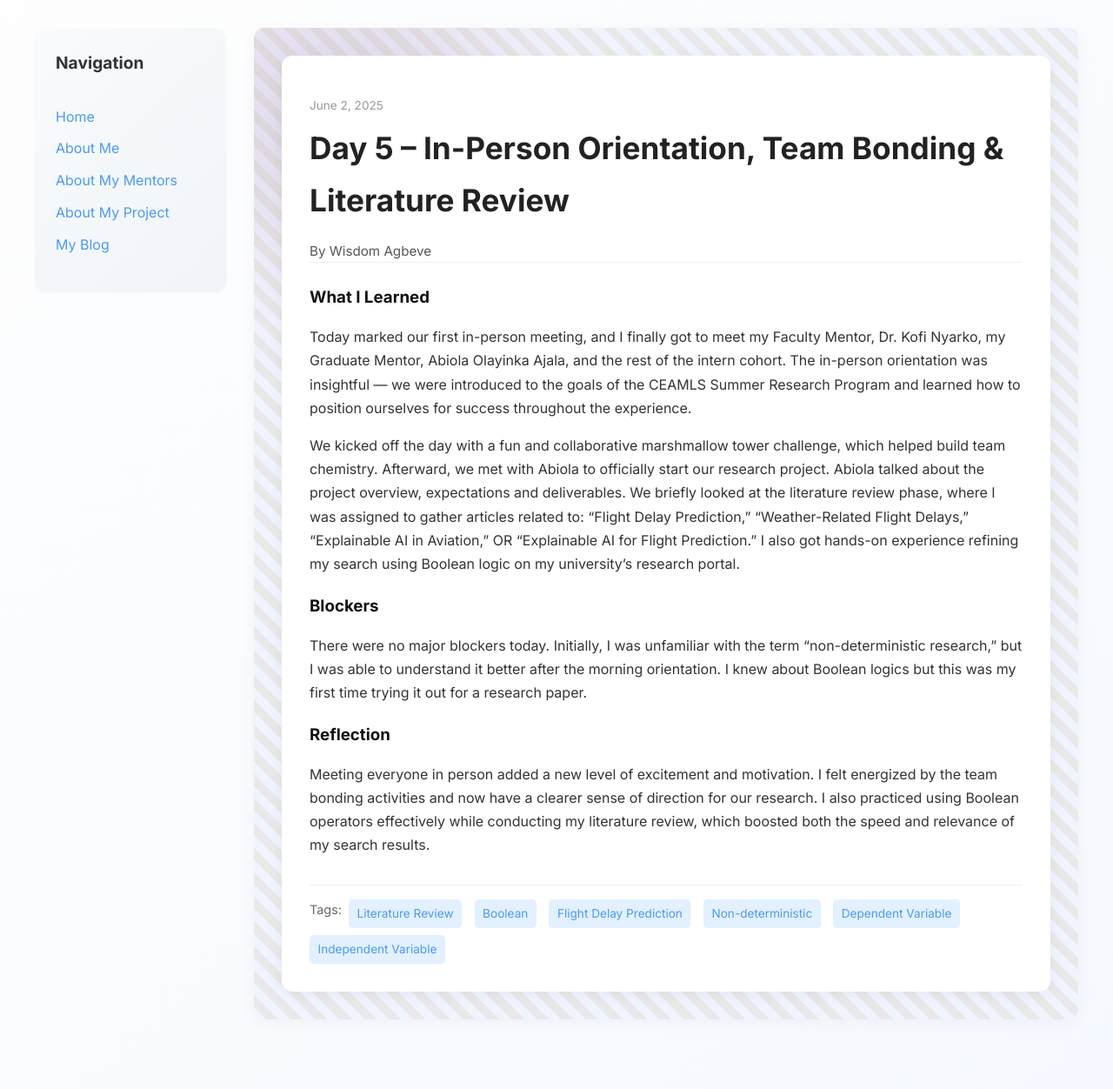
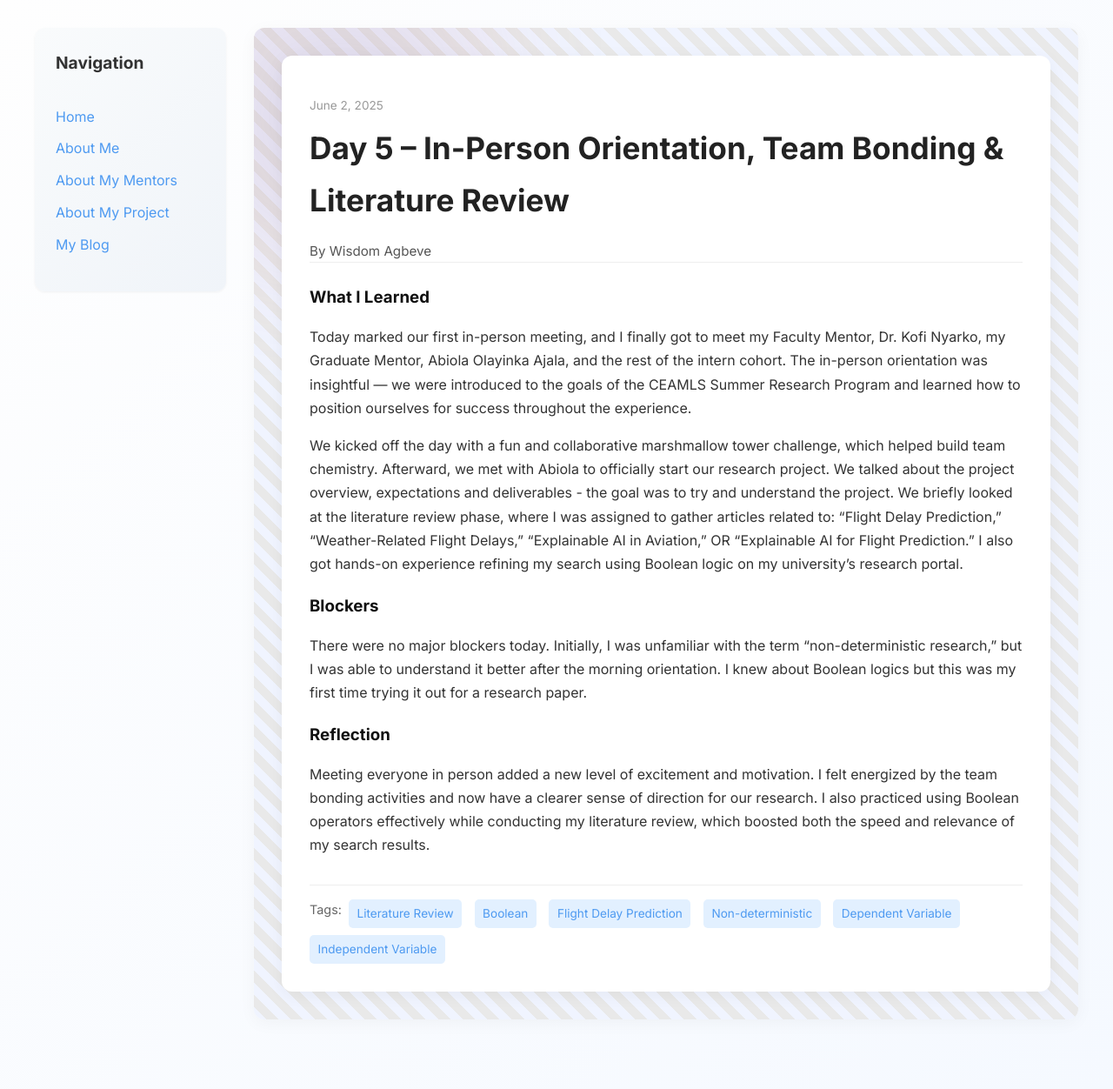
Before and after one commit to wisdomagbeve01/wisdomagbeve01.github.io, a Jekyll site: the page built from _posts/2025-06-02-day-5.md, in a window 1280 px wide. Shown: the whole page at 87% size. Built offline with Jekyll 4.4.1, drawn with Linux system fonts in a browser that asks for light colours.

Commit message:
Update 2025-06-02-day-5.md

```diff
--- a/_posts/2025-06-02-day-5.md
+++ b/_posts/2025-06-02-day-5.md
@@ -9,7 +9,7 @@ tags: ["Literature Review", "Boolean", "Flight Delay Prediction", "Non-determini
 what_i_learned: |
   Today marked our first in-person meeting, and I finally got to meet my Faculty Mentor, Dr. Kofi Nyarko, my Graduate Mentor, Abiola Olayinka Ajala, and the rest of the intern cohort. The in-person orientation was insightful — we were introduced to the goals of the CEAMLS Summer Research Program and learned how to position ourselves for success throughout the experience.
 
-  We kicked off the day with a fun and collaborative marshmallow tower challenge, which helped build team chemistry. Afterward, we met with Abiola to officially start our research project. Abiola talked about the project overview, expectations and deliverables. We briefly looked at the literature review phase, where I was assigned to gather articles related to: "Flight Delay Prediction," "Weather-Related Flight Delays," "Explainable AI in Aviation," OR "Explainable AI for Flight Prediction." I also got hands-on experience refining my search using Boolean logic on my university’s research portal.
+  We kicked off the day with a fun and collaborative marshmallow tower challenge, which helped build team chemistry. Afterward, we met with Abiola to officially start our research project. We talked about the project overview, expectations and deliverables - the goal was to try and understand the project. We briefly looked at the literature review phase, where I was assigned to gather articles related to: "Flight Delay Prediction," "Weather-Related Flight Delays," "Explainable AI in Aviation," OR "Explainable AI for Flight Prediction." I also got hands-on experience refining my search using Boolean logic on my university’s research portal.
 
 blockers: |
   There were no major blockers today. Initially, I was unfamiliar with the term “non-deterministic research,” but I was able to understand it better after the morning orientation. I knew about Boolean logics but this was my first time trying it out for a research paper.
```
